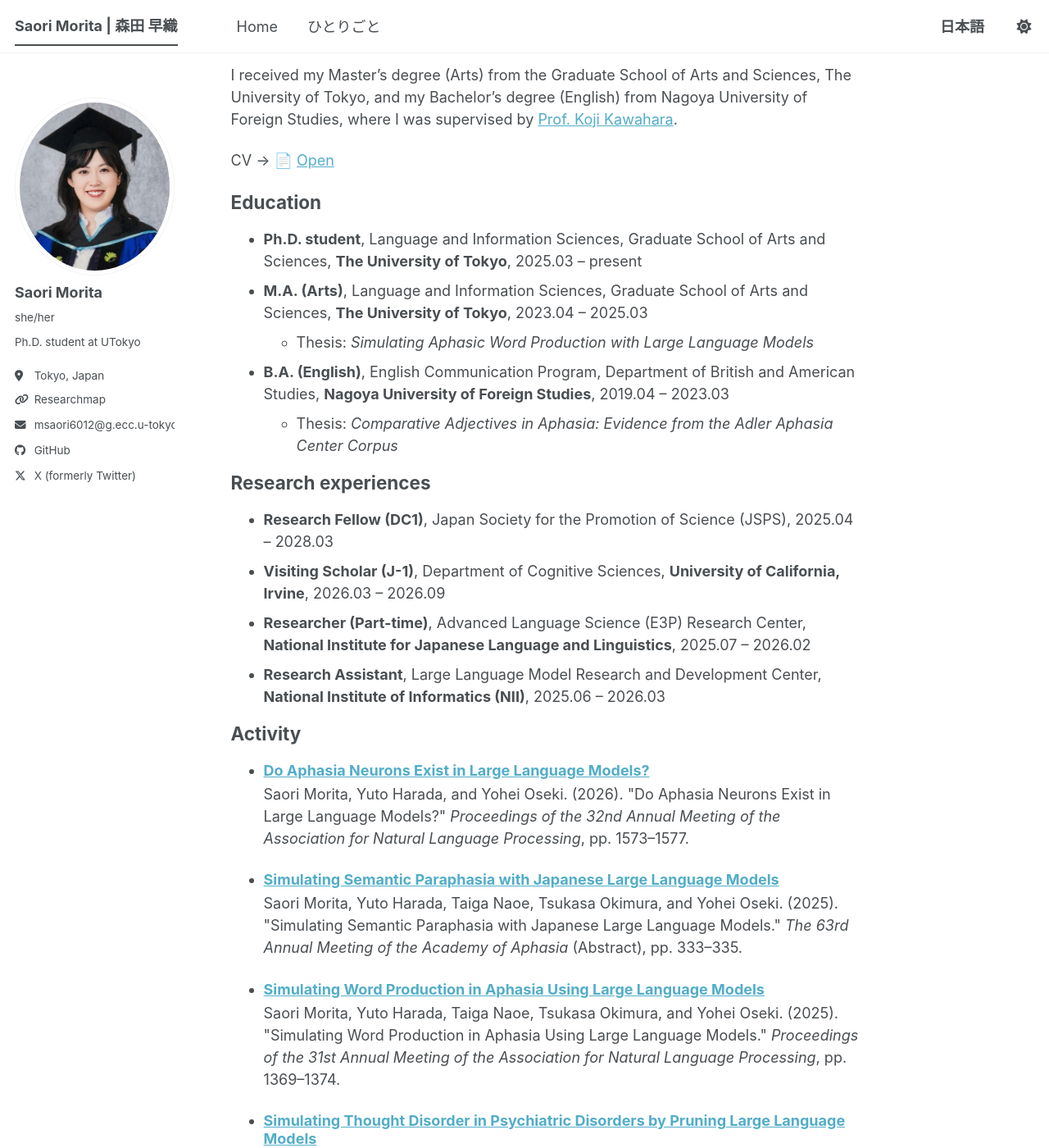
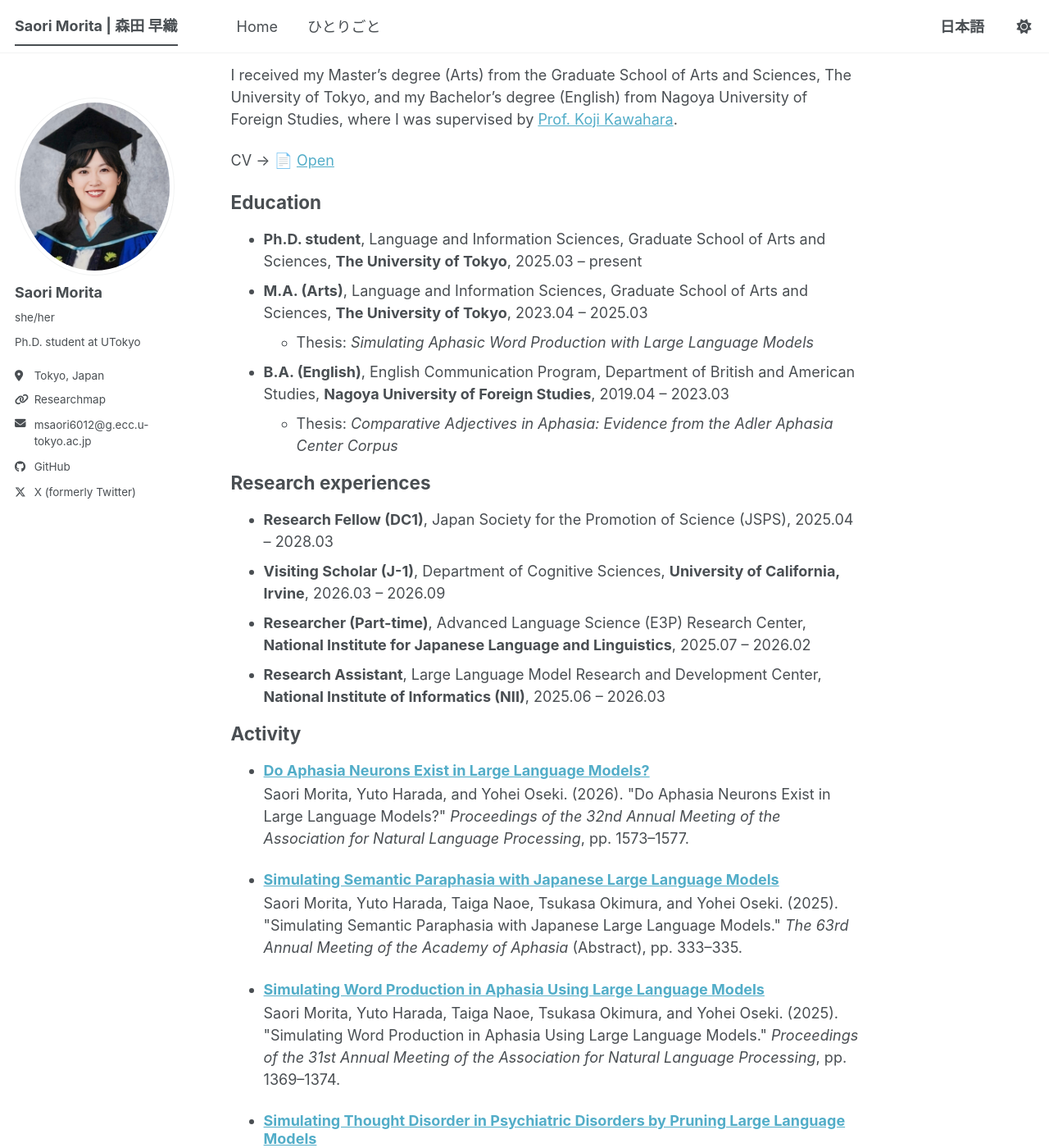
Before and after one commit to sao-m1023lily/sao-m1023lily.github.io, a Jekyll site: the page built from _pages/about.md, in a window 1280 px wide and 1400 px high, scrolled down 232 px. Shown: the whole window at 82% size. Built offline with Jekyll 4.4.1, drawn with Linux system fonts in a browser that asks for light colours; a script bundle is joined from its source files by our own code; library files that are not in the unit come from our copies.

Commit message:
Keep sidebar email address readable

```diff
--- a/_includes/author-profile.html
+++ b/_includes/author-profile.html
@@ -34,7 +34,7 @@
         <li><a href="{{ author.uri }}"><i class="fas fa-fw fa-link icon-pad-right" aria-hidden="true"></i>Researchmap</a></li>
       {% endif %}
       {% if author.email %}
-        <li><a href="mailto:{{ author.email }}"><i class="fas fa-fw fa-envelope icon-pad-right" aria-hidden="true"></i>{{ author.email }}</a></li>
+        <li class="author__email"><a href="mailto:{{ author.email }}"><i class="fas fa-fw fa-envelope icon-pad-right" aria-hidden="true"></i><span>{{ author.email }}</span></a></li>
       {% endif %}
 
       <!-- Font Awesome and Academicons icons / Academic websites -->
--- a/_includes/head/custom.html
+++ b/_includes/head/custom.html
@@ -38,6 +38,11 @@
   @media screen and (min-width: 64em) {
     .author__avatar img { max-width: 200px; }
   }
+  /* Keep the full email address readable in the responsive sidebar. */
+  .author__urls .author__email { white-space: normal; }
+  .author__urls .author__email a { display: flex; align-items: flex-start; max-width: 100%; }
+  .author__urls .author__email i { flex: 0 0 auto; margin-top: 0.2em; }
+  .author__urls .author__email span { overflow-wrap: anywhere; }
   /* When the hamburger is shown (narrow screens), inset the items so the theme
      button isn't hidden behind the absolutely-positioned hamburger button. */
   .greedy-nav button:not(.hidden) ~ .visible-links { padding-right: 3.5rem; }
```
